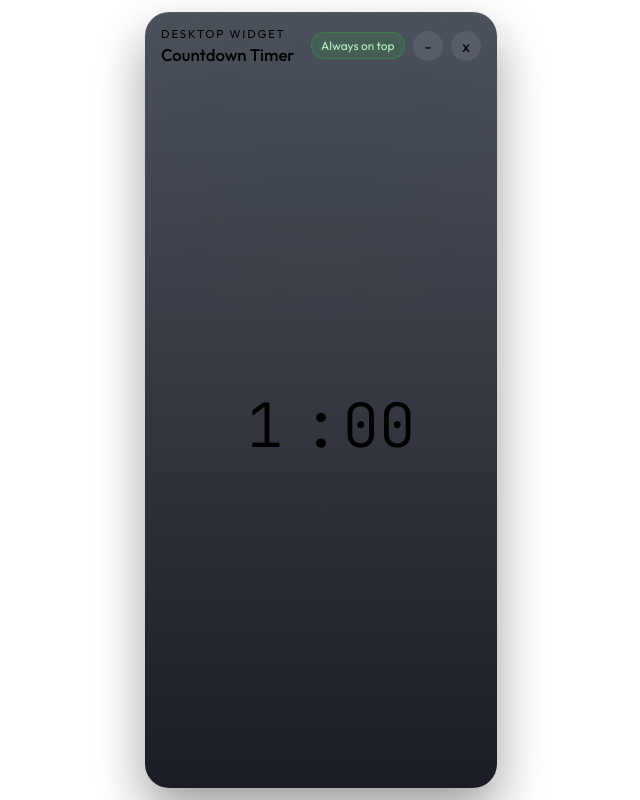
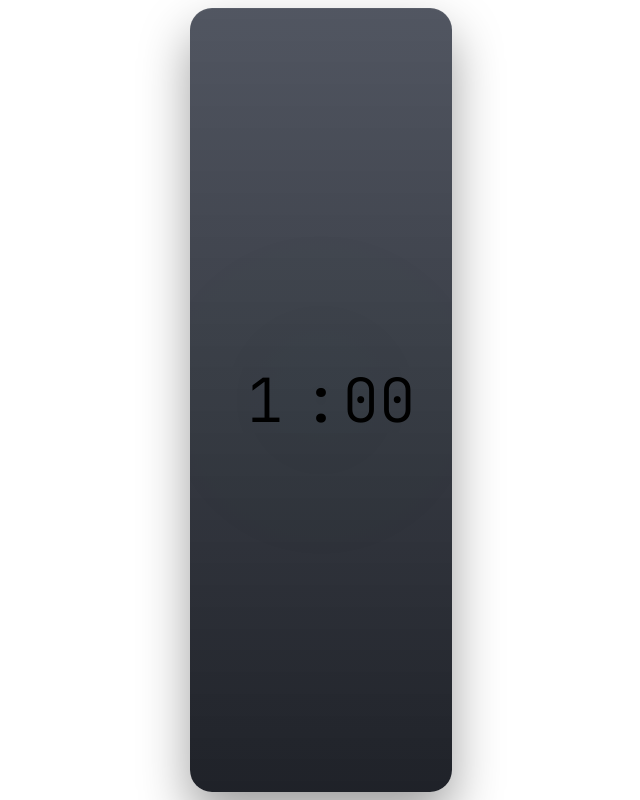
Before and after one commit to wesleyzjones1/CountdownTimer, a React (Vite) app: page / in a window 1280 px wide. Shown: the whole page, without its empty margins (319-959 px from the left). Built offline with nearby package versions, Linux system fonts and the light colour scheme.

Commit message:
refactor: simplify widget chrome

```diff
--- a/src/App.css
+++ b/src/App.css
@@ -37,88 +37,31 @@ body {
 .app {
   width: 100%;
   height: 100%;
-  padding: 12px;
+  padding: 8px;
+  -webkit-app-region: drag;
 }
 
 .widget-shell {
   width: 100%;
   height: 100%;
-  display: grid;
-  grid-template-rows: auto 1fr;
+  display: flex;
+  align-items: center;
+  justify-content: center;
   border: 1px solid var(--border-color);
-  border-radius: 24px;
+  border-radius: 22px;
   background:
-    linear-gradient(180deg, rgba(38, 44, 58, 0.82), rgba(17, 20, 27, 0.96)),
-    radial-gradient(circle at top, rgba(40, 200, 64, 0.1), transparent 40%);
+    linear-gradient(180deg, rgba(38, 44, 58, 0.8), rgba(17, 20, 27, 0.94)),
+    radial-gradient(circle at center, rgba(40, 200, 64, 0.08), transparent 48%);
   box-shadow:
     0 24px 50px rgba(0, 0, 0, 0.38),
     inset 0 1px 0 rgba(255, 255, 255, 0.05);
   backdrop-filter: blur(18px);
 }
 
-.widget-header {
-  display: flex;
-  align-items: center;
-  justify-content: space-between;
-  gap: 1rem;
-  padding: 14px 16px 10px;
-  -webkit-app-region: drag;
-}
-
-.widget-eyebrow {
-  color: var(--text-secondary);
-  font-size: 0.72rem;
-  letter-spacing: 0.16em;
-  text-transform: uppercase;
-}
-
-.widget-title {
-  margin: 0.2rem 0 0;
-  font-size: 1.05rem;
-  font-weight: 500;
-}
-
-.widget-actions {
-  display: flex;
-  align-items: center;
-  gap: 0.5rem;
-  -webkit-app-region: no-drag;
-}
-
-.widget-badge {
-  padding: 0.32rem 0.6rem;
-  border: 1px solid rgba(40, 200, 64, 0.3);
-  border-radius: 999px;
-  background: rgba(40, 200, 64, 0.12);
-  color: #b9f5c2;
-  font-size: 0.74rem;
-  white-space: nowrap;
-}
-
-.window-button {
-  width: 30px;
-  height: 30px;
-  border: 0;
-  border-radius: 50%;
-  background: rgba(255, 255, 255, 0.08);
-  color: var(--text-primary);
-  font: inherit;
-  cursor: pointer;
-  transition: background 0.2s ease, transform 0.2s ease;
-}
-
-.window-button:hover {
-  background: rgba(255, 255, 255, 0.15);
-  transform: translateY(-1px);
-}
-
-.window-button.close:hover {
-  background: rgba(255, 64, 85, 0.22);
-}
-
 .app-main {
   display: flex;
   align-items: center;
   justify-content: center;
-  padding: 0.25rem 1rem 1.1rem;
+  padding: 0.4rem;
+  -webkit-app-region: no-drag;
 }
--- a/src/App.jsx
+++ b/src/App.jsx
@@ -1,47 +1,12 @@
 ﻿import CountdownTimer from './components/CountdownTimer';
 import './App.css';
-
-function minimizeWindow() {
-  window.widgetWindow?.minimize?.();
-}
-
-function closeWindow() {
-  window.widgetWindow?.close?.();
-}
 
 export default function App() {
   return (
     <div className="app">
-      <section className="widget-shell" aria-label="Countdown widget">
-        <header className="widget-header">
-          <div>
-            <p className="widget-eyebrow">Desktop Widget</p>
-            <h1 className="widget-title">Countdown Timer</h1>
-          </div>
-          <div className="widget-actions">
-            <span className="widget-badge">Always on top</span>
-            <button
-              type="button"
-              className="window-button"
-              aria-label="Minimize widget"
-              onClick={minimizeWindow}
-            >
-              -
-            </button>
-            <button
-              type="button"
-              className="window-button close"
-              aria-label="Close widget"
-              onClick={closeWindow}
-            >
-              x
-            </button>
-          </div>
-        </header>
-        <main className="app-main">
-          <CountdownTimer />
-        </main>
-      </section>
+      <main className="widget-shell app-main" aria-label="Countdown widget">
+        <CountdownTimer />
+      </main>
     </div>
   );
 }
```
Also changed, not shown: electron/main.js (+4 -4 lines).
